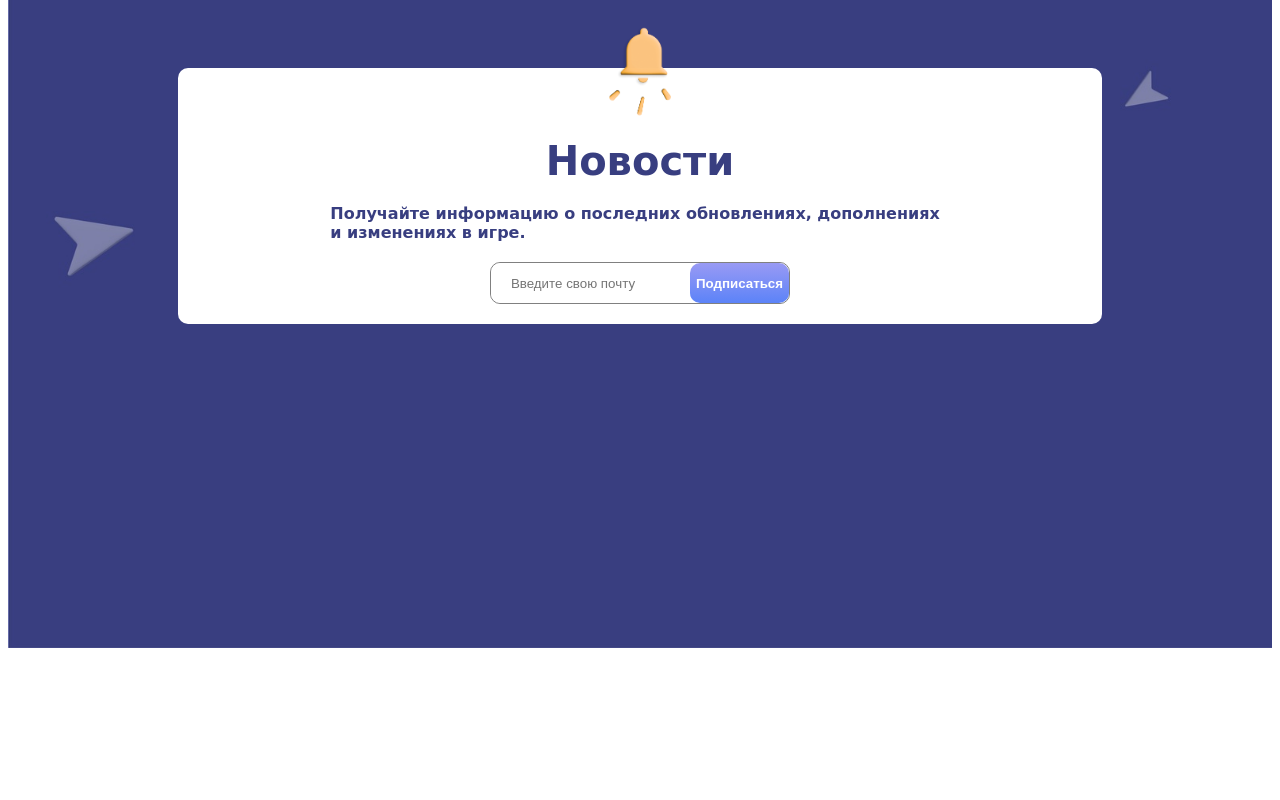
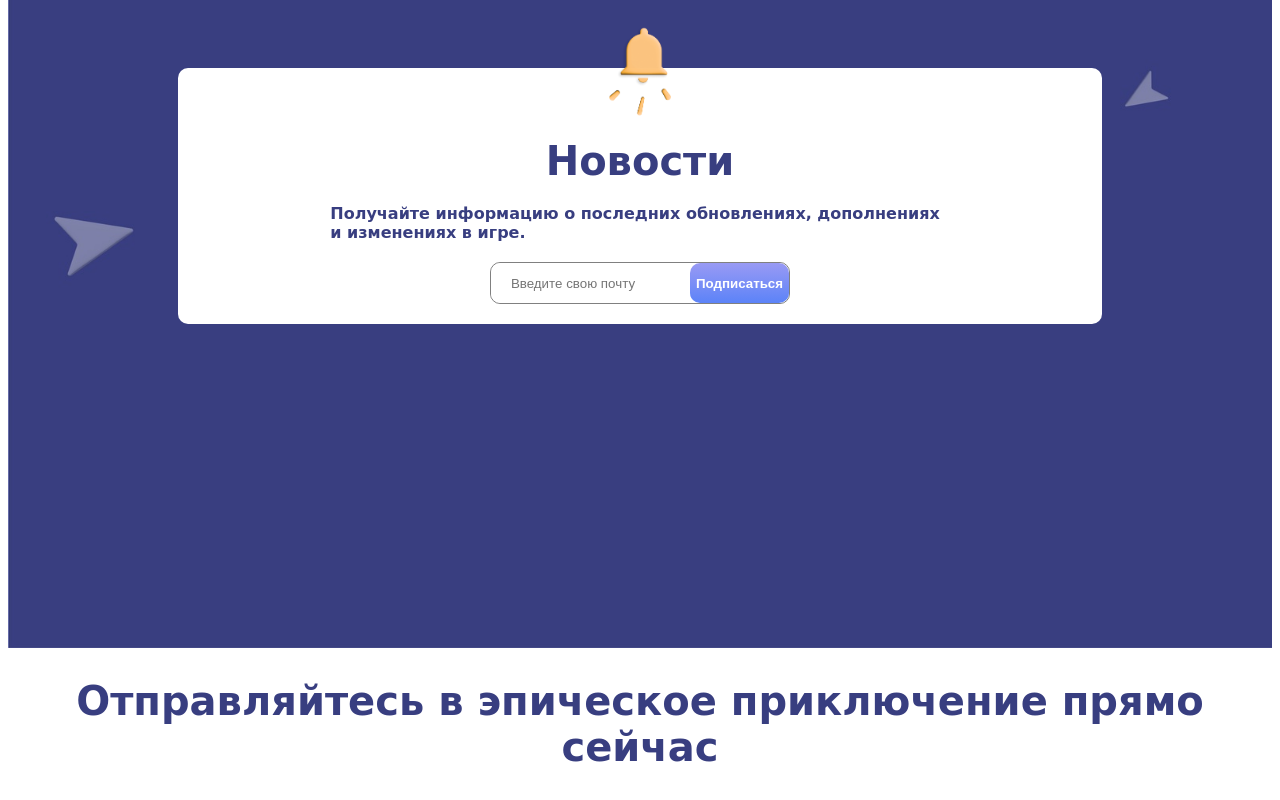
Before and after one commit to kirill-imanuilov/insite-competition, a React (Vite) app: page / in a window 1280 px wide. Shown: the part 3006-3806 px from the top of the page. Before the commit the page ends 3654 px from the top, so only its background shows below. Built offline with nearby package versions, Linux system fonts and the light colour scheme.

Commit message:
feat: add text

```diff
--- a/src/Page.tsx
+++ b/src/Page.tsx
@@ -13,6 +13,9 @@ export function Page() {
         <Questions />
         <img src='/bg.jpg' />
         <News />
+        <div className='go-text'>
+          Отправляйтесь в эпическое приключение прямо сейчас
+        </div>
       </div>
     </div>
   );
--- a/src/index.css
+++ b/src/index.css
@@ -281,3 +281,11 @@
   margin-right: auto;
   margin-top: -5%;
 }
+.go-text {
+  font-family: 'Comic Sans MS';
+  font-size: 40px;
+  font-weight: bold;
+  color: #383e80;
+  text-align: center;
+  padding: 30px;
+}
```
